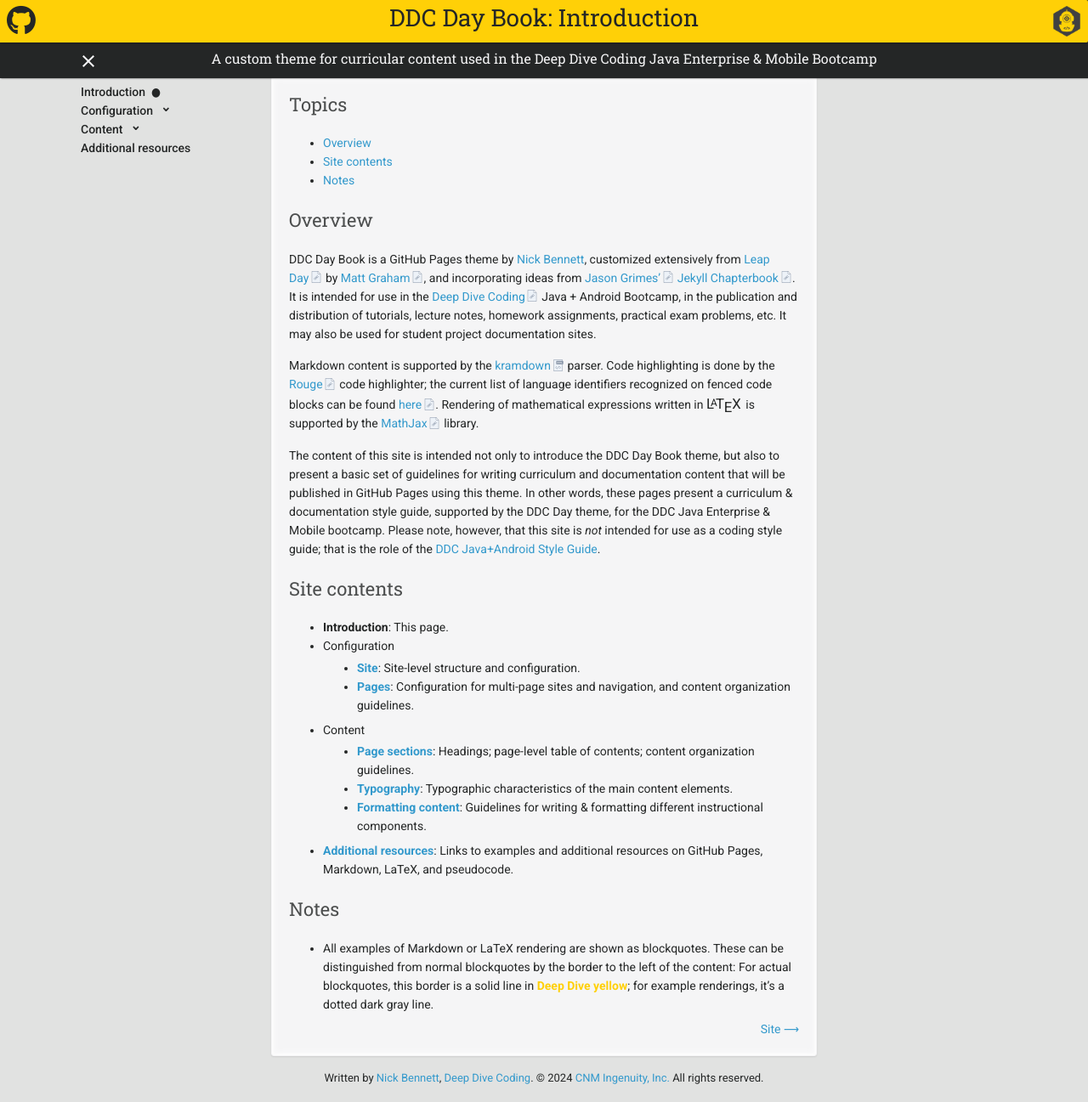
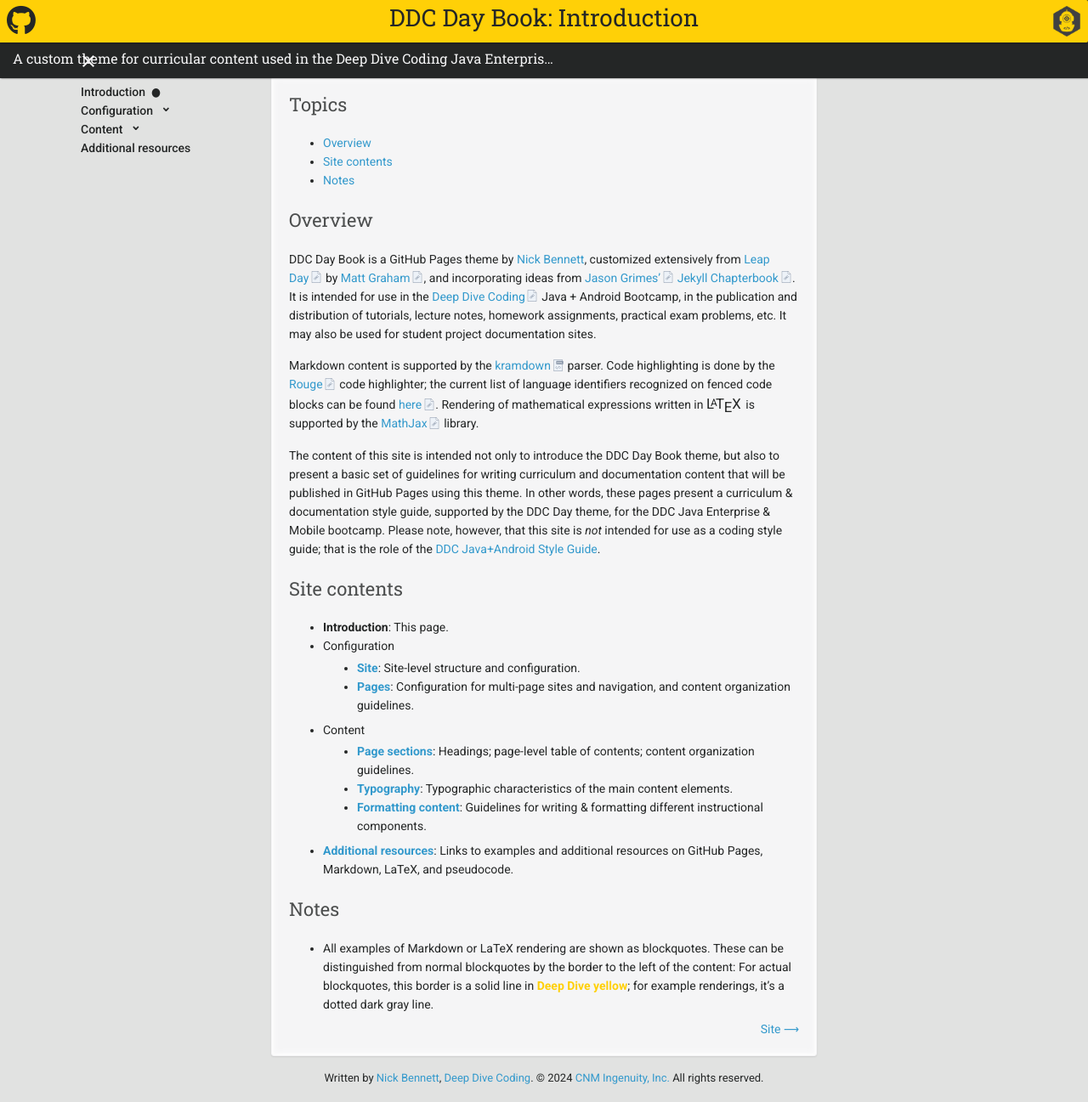
Before and after one commit to ddc-java/ddc-day-book, a Jekyll site: the page built from index.md, in a window 1280 px wide and 1297 px high. Shown: the whole window at 85% size. Built offline with Jekyll 4.4.1, drawn with Linux system fonts in a browser that asks for light colours; nearby versions of some CDN libraries; our own code applies the rules of GitHub Pages for plain Markdown files; formulas are drawn with MathJax 3.

Commit message:
Limit width for subtitle.

```diff
--- a/_sass/ddc-day-book.scss
+++ b/_sass/ddc-day-book.scss
@@ -548,6 +548,7 @@
     font-family: $title-fonts;
     color: $base-light-color;
     font-size: 18px;
+    max-width: 815px;
     margin: 0;
     white-space: nowrap;
     overflow: hidden;
@@ -1003,6 +1004,7 @@
 
     p {
       font-size: 16px;
+      max-width: 640px;
       padding: 0;
       margin: 0;
       white-space: nowrap;
@@ -1075,6 +1077,7 @@
 
     p {
       font-size: 14px;
+      max-width: 630px;
     }
 
   }
```
